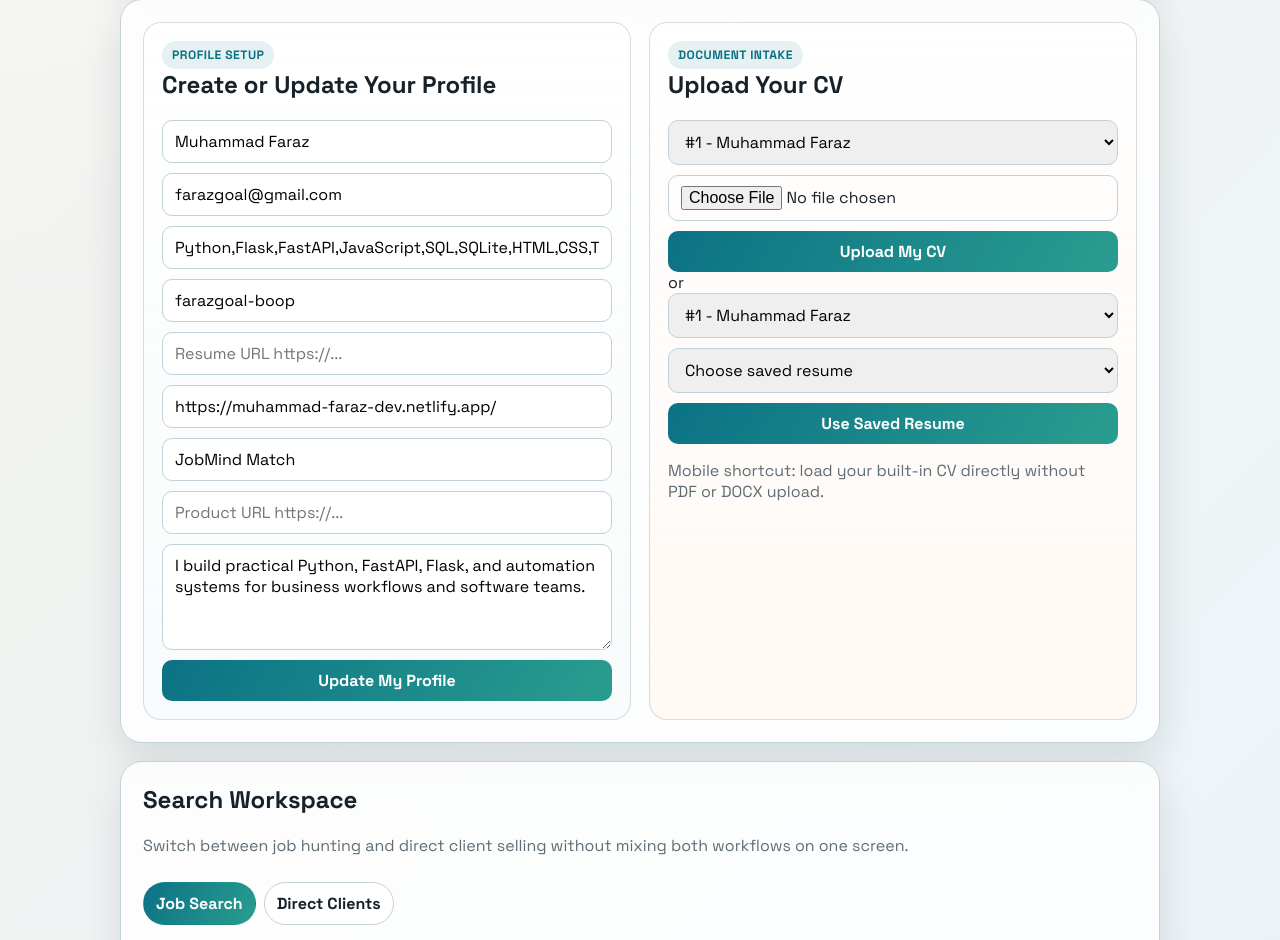
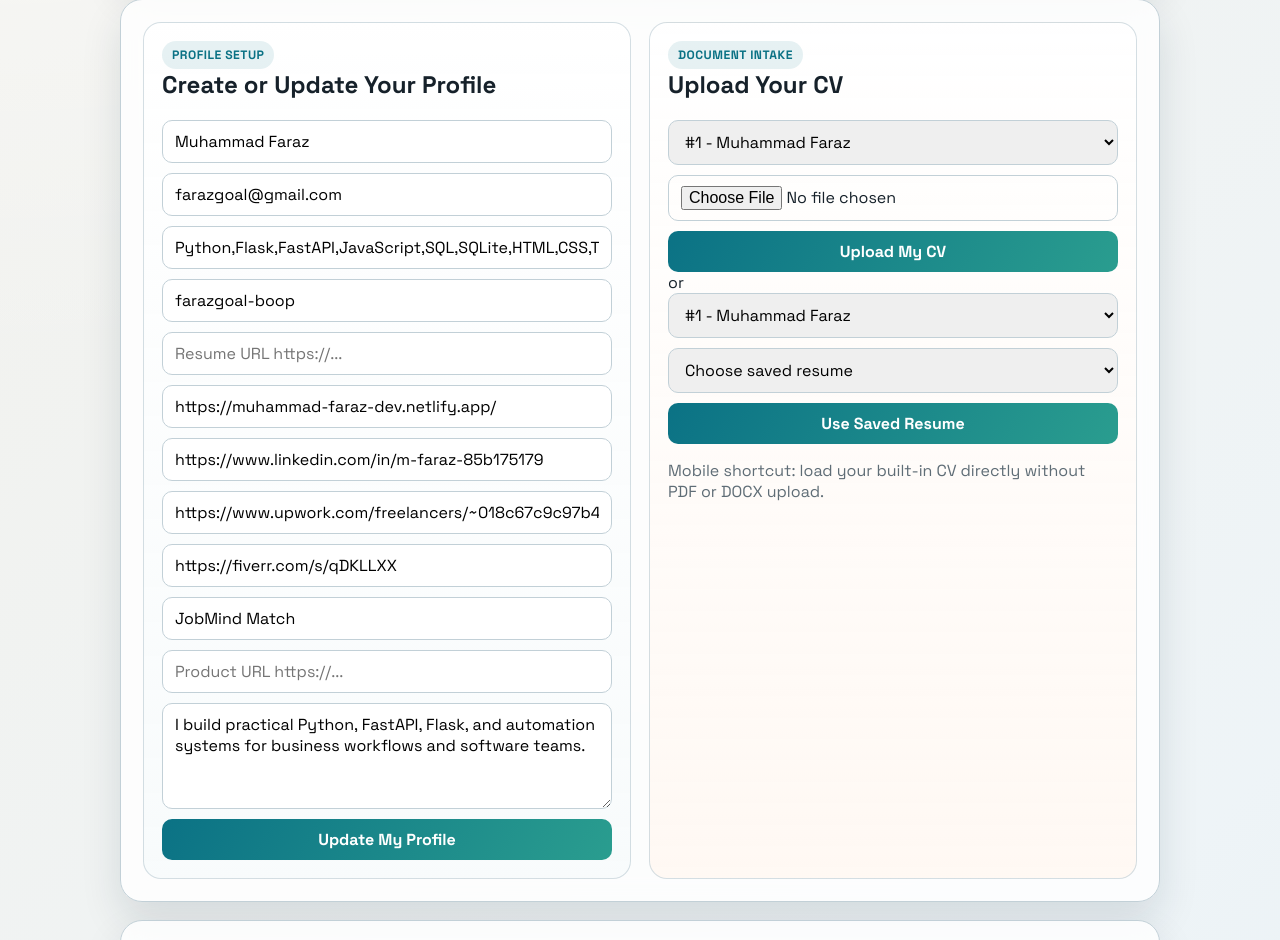
Before and after one commit to farazgoal-boop/jobmind-match, a FastAPI app: page /dashboard in a window 1280 px wide. Shown: the part 943-1883 px from the top of the page. Run offline with FastAPI, Linux system fonts and the light colour scheme; data comes from the database, SQL or seed files in the repository; data that the repository does not hold is empty.

Commit message:
Store platform profile links

```diff
--- a/app/db.py
+++ b/app/db.py
@@ -44,6 +44,12 @@ def _ensure_candidate_profile_columns() -> None:
         missing_columns.append("resume_url")
     if "portfolio_url" not in column_names:
         missing_columns.append("portfolio_url")
+    if "linkedin_url" not in column_names:
+        missing_columns.append("linkedin_url")
+    if "upwork_url" not in column_names:
+        missing_columns.append("upwork_url")
+    if "fiverr_url" not in column_names:
+        missing_columns.append("fiverr_url")
     if "product_name" not in column_names:
         missing_columns.append("product_name")
     if "product_url" not in column_names:
--- a/app/models.py
+++ b/app/models.py
@@ -11,6 +11,9 @@ class CandidateProfile(SQLModel, table=True):
     github_username: str = ""
     resume_url: str = ""
     portfolio_url: str = ""
+    linkedin_url: str = ""
+    upwork_url: str = ""
+    fiverr_url: str = ""
     product_name: str = ""
     product_url: str = ""
     sales_pitch: str = ""
--- a/app/routes/web.py
+++ b/app/routes/web.py
@@ -40,6 +40,9 @@ DEFAULT_PROFILE_SEED = {
     "github_username": "farazgoal-boop",
     "resume_url": "",
     "portfolio_url": "https://muhammad-faraz-dev.netlify.app/",
+    "linkedin_url": "https://www.linkedin.com/in/m-faraz-85b175179",
+    "upwork_url": "https://www.upwork.com/freelancers/~018c67c9c97b482a3a?mp_source=share",
+    "fiverr_url": "https://fiverr.com/s/qDKLLXX",
     "product_name": "JobMind Match",
     "product_url": "",
     "sales_pitch": "I build practical Python, FastAPI, Flask, and automation systems for business workflows and software teams.",
@@ -70,8 +73,15 @@ def read_builtin_resume_text(source_key: str) -> str:
 def ensure_seed_profile(session: Session) -> CandidateProfile:
     existing = session.exec(select(CandidateProfile).order_by(CandidateProfile.id.desc())).first()
     if existing:
+        updated = False
         if not existing.cv_text and build_resume_library():
             existing.cv_text = read_builtin_resume_text("final-cv")
+            updated = True
+        for field_name in ("portfolio_url", "linkedin_url", "upwork_url", "fiverr_url"):
+            if not getattr(existing, field_name, ""):
+                setattr(existing, field_name, DEFAULT_PROFILE_SEED[field_name])
+                updated = True
+        if updated:
             session.add(existing)
             session.commit()
             session.refresh(existing)
@@ -703,6 +713,9 @@ def create_profile_from_form(
     github_username: Annotated[str, Form()] = "",
     resume_url: Annotated[str, Form()] = "",
     portfolio_url: Annotated[str, Form()] = "",
+    linkedin_url: Annotated[str, Form()] = "",
+    upwork_url: Annotated[str, Form()] = "",
+    fiverr_url: Annotated[str, Form()] = "",
     product_name: Annotated[str, Form()] = "",
     product_url: Annotated[str, Form()] = "",
     sales_pitch: Annotated[str, Form()] = "",
@@ -716,6 +729,9 @@ def create_profile_from_form(
     profile.github_username = github_username
     profile.resume_url = resume_url
     profile.portfolio_url = portfolio_url
+    profile.linkedin_url = linkedin_url
+    profile.upwork_url = upwork_url
+    profile.fiverr_url = fiverr_url
     profile.product_name = product_name
     profile.product_url = product_url
     profile.sales_pitch = sales_pitch
--- a/app/templates/dashboard.html
+++ b/app/templates/dashboard.html
@@ -127,6 +127,9 @@
           <input type="text" name="github_username" placeholder="GitHub username" value="{{ selected.github_username if selected else '' }}" />
           <input type="url" name="resume_url" placeholder="Resume URL https://..." value="{{ selected.resume_url if selected else '' }}" />
           <input type="url" name="portfolio_url" placeholder="Portfolio URL https://..." value="{{ selected.portfolio_url if selected else '' }}" />
+          <input type="url" name="linkedin_url" placeholder="LinkedIn profile URL https://..." value="{{ selected.linkedin_url if selected else '' }}" />
+          <input type="url" name="upwork_url" placeholder="Upwork profile URL https://..." value="{{ selected.upwork_url if selected else '' }}" />
+          <input type="url" name="fiverr_url" placeholder="Fiverr profile URL https://..." value="{{ selected.fiverr_url if selected else '' }}" />
           <input type="text" name="product_name" placeholder="Product or service name" value="{{ selected.product_name if selected else '' }}" />
           <input type="url" name="product_url" placeholder="Product URL https://..." value="{{ selected.product_url if selected else '' }}" />
           <textarea name="sales_pitch" rows="4" placeholder="Short pitch that will be reused in semi-auto outreach">{{ selected.sales_pitch if selected else '' }}</textarea>
@@ -471,6 +474,13 @@
       <div class="assisted-links">
         {% if selected.resume_url %}<a href="{{ selected.resume_url }}" target="_blank" rel="noopener">Open Resume</a>{% endif %}
         {% if selected.portfolio_url %}<a href="{{ selected.portfolio_url }}" target="_blank" rel="noopener">Open Portfolio</a>{% endif %}
+      </div>
+      {% endif %}
+      {% if selected.linkedin_url or selected.upwork_url or selected.fiverr_url %}
+      <div class="assisted-links">
+        {% if selected.linkedin_url %}<a href="{{ selected.linkedin_url }}" target="_blank" rel="noopener">My LinkedIn</a>{% endif %}
+        {% if selected.upwork_url %}<a href="{{ selected.upwork_url }}" target="_blank" rel="noopener">My Upwork</a>{% endif %}
+        {% if selected.fiverr_url %}<a href="{{ selected.fiverr_url }}" target="_blank" rel="noopener">My Fiverr</a>{% endif %}
       </div>
       {% endif %}
       {% else %}
```
